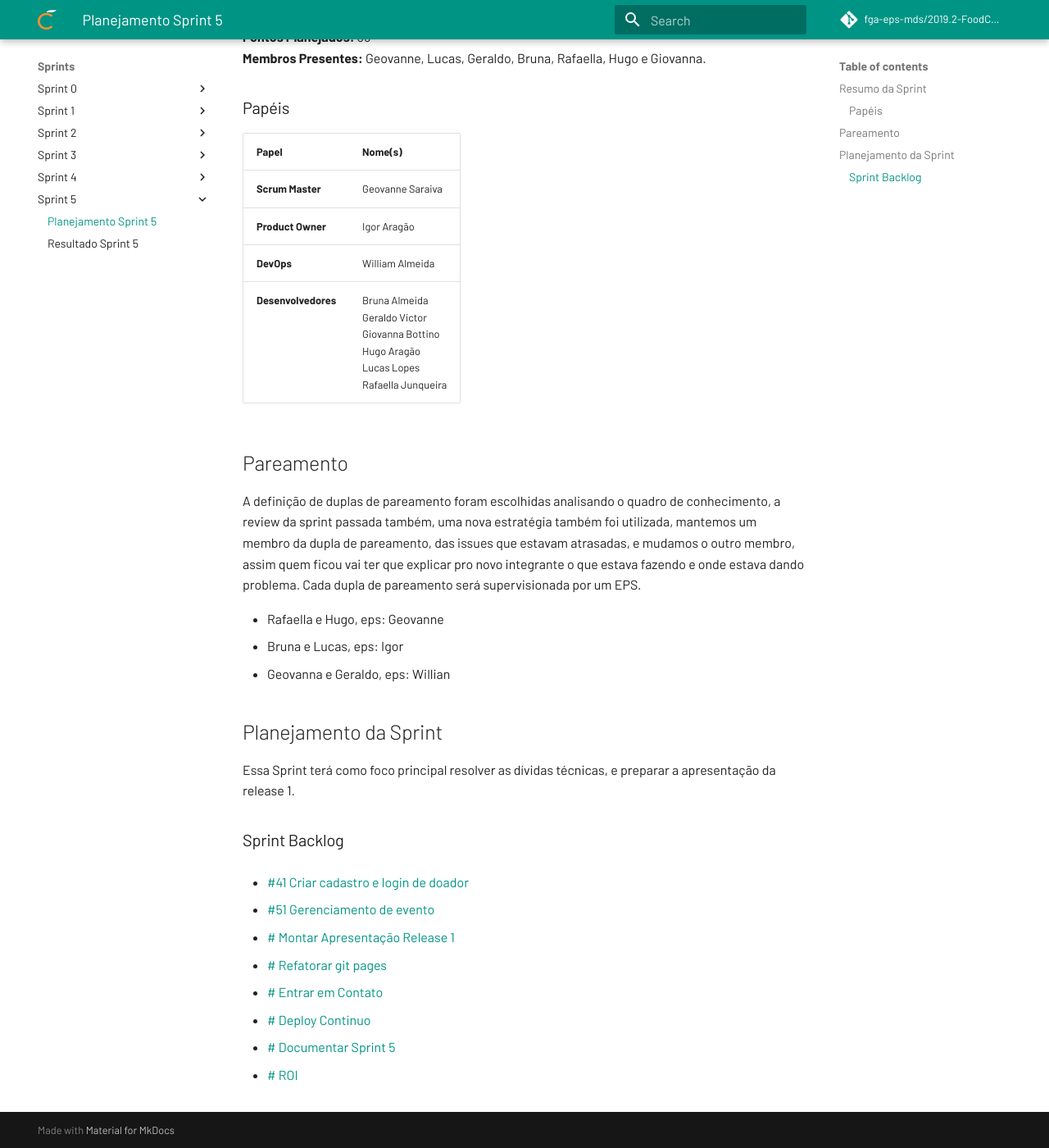
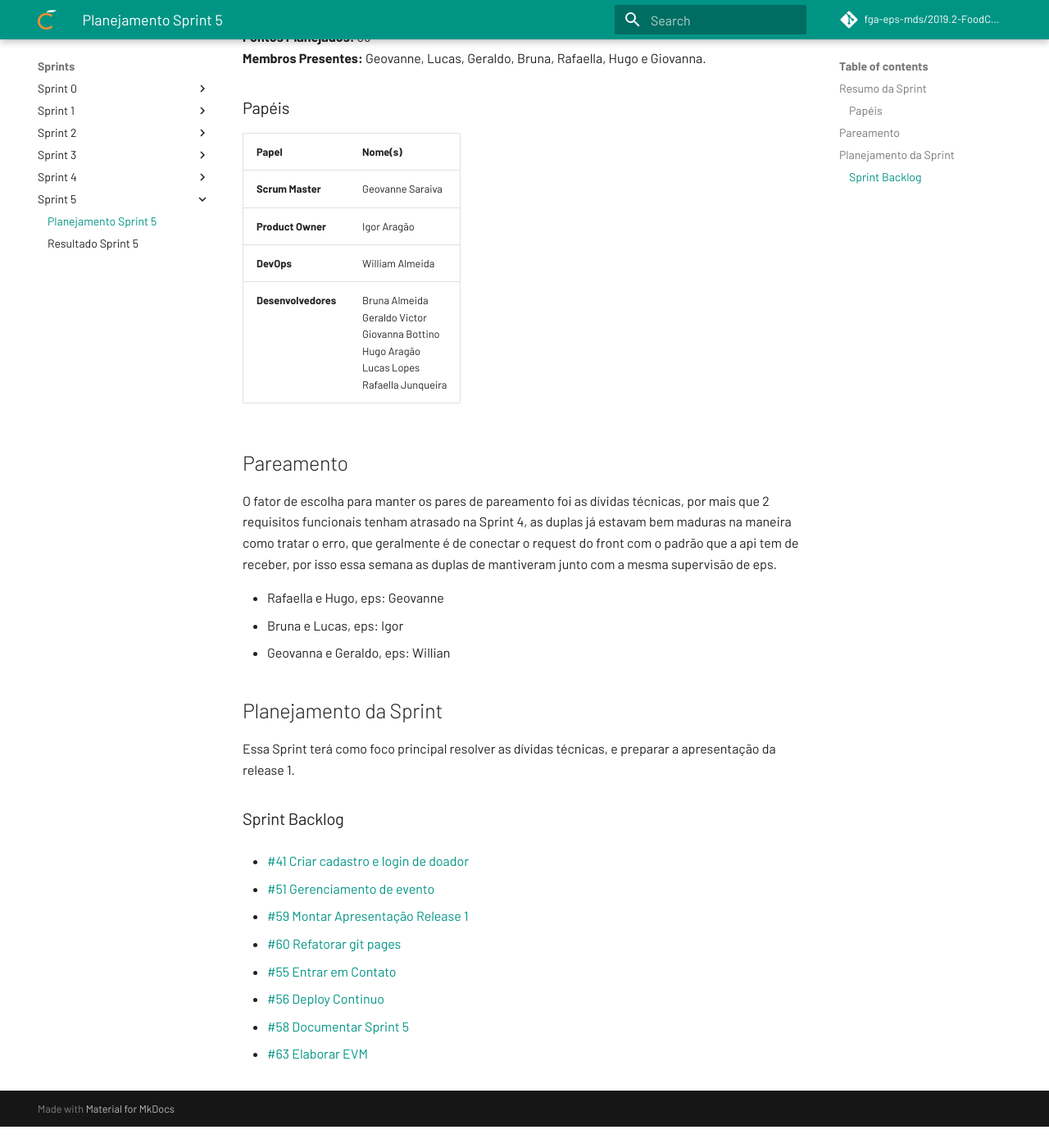
Before and after one commit to fga-eps-mds/2019.2-FoodCare, an MkDocs documentation site: the page built from docs/sprints/05/planejamento_5.md, in a window 1280 px wide and 1400 px high, scrolled down 323 px. Shown: the whole window at 82% size. Built offline with MkDocs 1.6.1 and Material for MkDocs 9.7.7, drawn with Linux system fonts in a browser that asks for light colours; comment, search, counter and statistics services are not loaded; after the commit the page ends 1697 px from its top, so only the background shows below that.

Commit message:
adiciona resultado sprint 5

```diff
--- a/docs/sprints/05/planejamento_5.md
+++ b/docs/sprints/05/planejamento_5.md
@@ -19,7 +19,7 @@
 
 ## Pareamento
 
-A definição de duplas de pareamento foram escolhidas analisando o quadro de conhecimento, a review da sprint passada também, uma nova estratégia também foi utilizada, mantemos um membro da dupla de pareamento, das issues que estavam atrasadas, e mudamos o outro membro, assim quem ficou vai ter que explicar pro novo integrante o que estava fazendo e onde estava dando problema. Cada dupla de pareamento será supervisionada por um EPS.
+O fator de escolha para manter os pares de pareamento foi as dívidas técnicas, por mais que 2 requisitos funcionais tenham atrasado na Sprint 4, as duplas já estavam bem maduras na maneira como tratar o erro, que geralmente é de conectar o request do front com o padrão que a api tem de receber, por isso essa semana as duplas de mantiveram junto com a mesma supervisão de eps.
 
 - Rafaella e Hugo, eps: Geovanne
 - Bruna e Lucas, eps: Igor
@@ -35,14 +35,14 @@
 
 - [#51 Gerenciamento de evento](https://github.com/fga-eps-mds/2019.2-foodcare/issues/51)
 
-- [# Montar Apresentação Release 1](https://github.com/fga-eps-mds/2019.2-FoodCare/issues/43)
+- [#59 Montar Apresentação Release 1](https://github.com/fga-eps-mds/2019.2-FoodCare/issues/59)
 
-- [# Refatorar git pages](https://github.com/fga-eps-mds/2019.2-foodcare/issues/54)
+- [#60 Refatorar git pages](https://github.com/fga-eps-mds/2019.2-FoodCare/issues/60)
 
-- [# Entrar em Contato ](https://github.com/fga-eps-mds/2019.2-foodcare/issues/55)
+- [#55 Entrar em Contato ](https://github.com/fga-eps-mds/2019.2-foodcare/issues/55)
 
-- [# Deploy Continuo](https://github.com/fga-eps-mds/2019.2-foodcare/issues/56)
+- [#56 Deploy Continuo](https://github.com/fga-eps-mds/2019.2-foodcare/issues/56)
 
-- [# Documentar Sprint 5](https://github.com/fga-eps-mds/2019.2-foodcare/issues/52)
+- [#58 Documentar Sprint 5](https://github.com/fga-eps-mds/2019.2-FoodCare/issues/58)
 
-- [# ROI](https://github.com/fga-eps-mds/2019.2-foodcare/issues/57)
+- [#63 Elaborar EVM](https://github.com/fga-eps-mds/2019.2-foodcare/issues/63)
```
Also changed, not shown: docs/sprints/05/resultado_5.md (+25 -31 lines), docs/sprints/05/img5/burndown_4.png (deleted), docs/sprints/05/img5/burndown_5.png (added), docs/sprints/05/img5/conhecimento_3.png (deleted), docs/sprints/05/img5/conhecimento_5.png (added), docs/sprints/05/img5/risco_4.png (deleted), docs/sprints/05/img5/risco_5.png (added), docs/sprints/05/img5/velocity_4.png (deleted), docs/sprints/05/img5/velocity_5.png (added).
